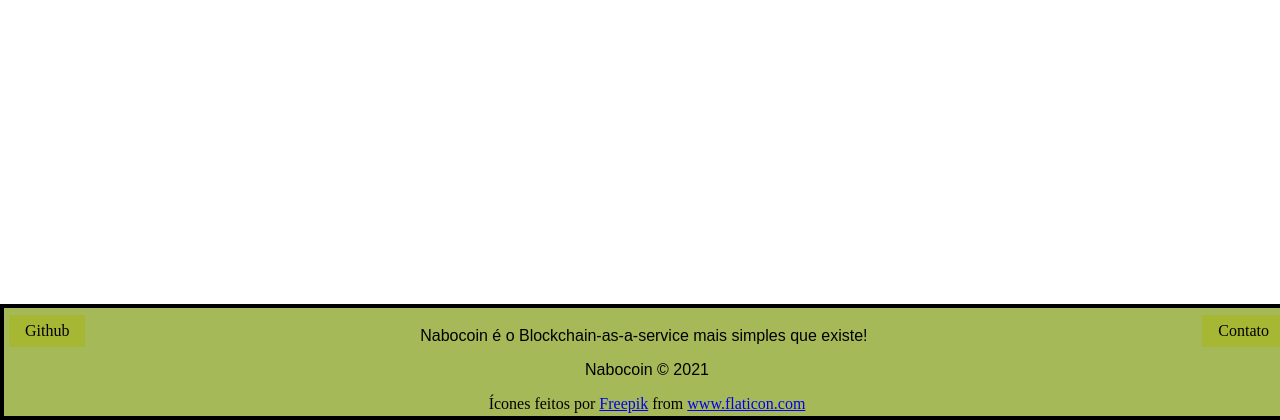
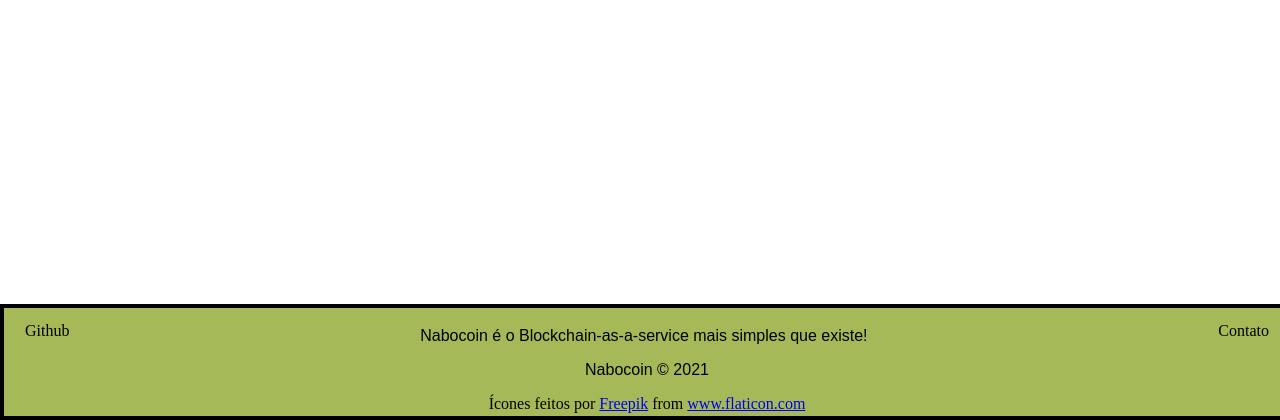
Before and after one commit to joaovillaca/NaboCoin, a Flask app: page / in a window 1280 px wide. Shown: the part 380-800 px from the top of the page. Run offline with Flask 2, Linux system fonts and the light colour scheme; parts of the project's set-up code (start-up, migrations or seed data) failed here and were passed over.

Commit message:
cores dos botoes do footer ajustada

```diff
--- a/application/templates/index.html
+++ b/application/templates/index.html
@@ -48,14 +48,14 @@
 			box-shadow: 0 12px 16px 0 rgba(0,0,0,0.24), 0 17px 50px 0 rgba(0,0,0,0.19);
 		}
 		.button3 {
-			background-color: rgb(166,183,51);
+			background-color: rgb(166, 185, 88);
 			color: black;
 			padding: 7px 16px;
 			font-size: 16px;
 			margin: 4px 2px;
 		}
 		.button3:hover {
-			background-color: rgb(166,183,51);
+			background-color: rgb(166, 185, 88);
 			color: white;
 			padding: 7px 16px;
 			font-size: 16px;
```
